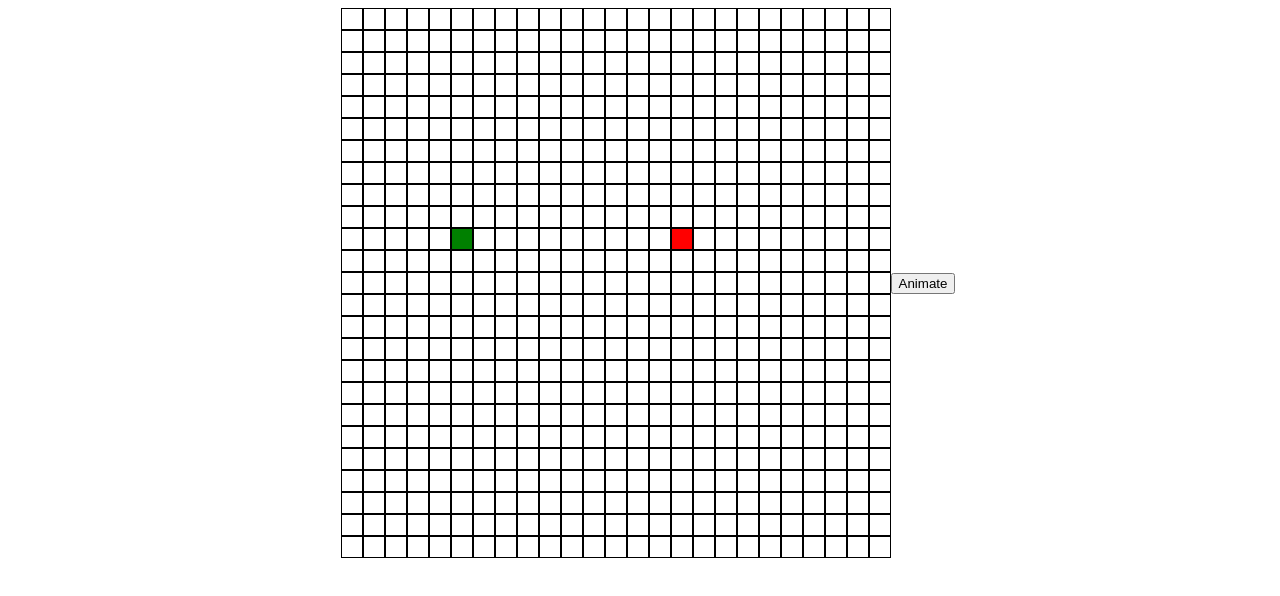
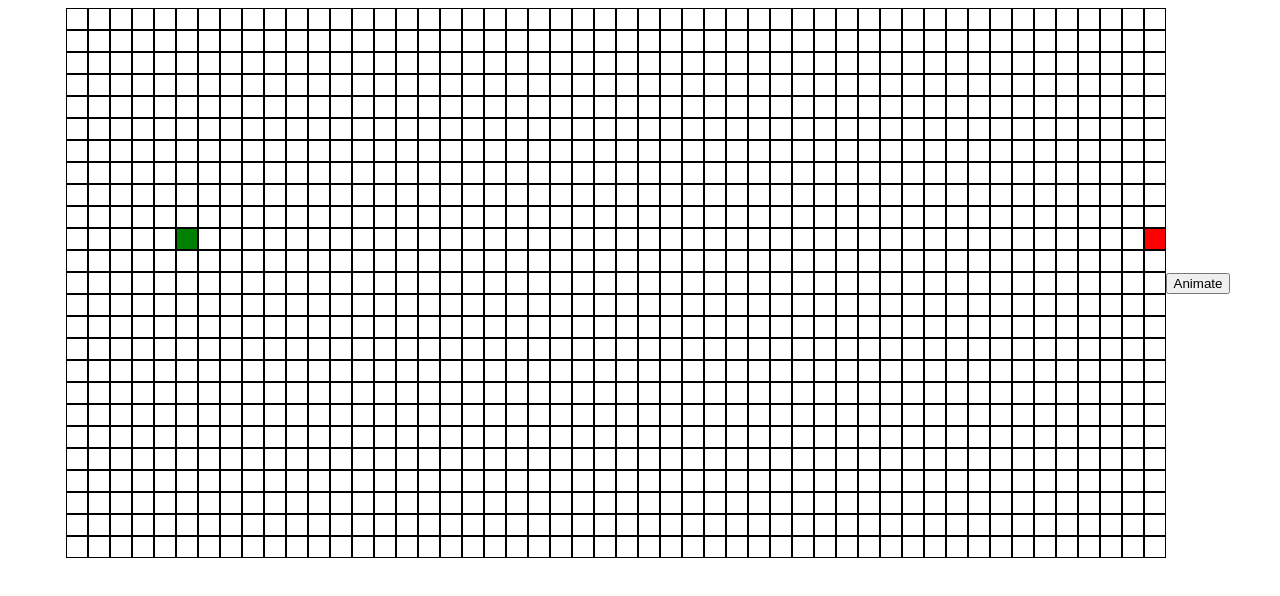
Before and after one commit to triettruong1/pathfinding-visualizer, a React (Vite) app: page / in a window 1280 px wide. Shown: the top 596 px of the page. Built offline with nearby package versions, Linux system fonts and the light colour scheme.

Commit message:
Fixed visualization bug, algo now account for walls

```diff
--- a/src/Algorithm/Dijkstra.ts
+++ b/src/Algorithm/Dijkstra.ts
@@ -9,6 +9,7 @@ export function dijkstra(grid: Node[][], startNode: Node, finishNode: Node) {
         sortNodesByDistance(unvisitedNodes);
         const closestNode = unvisitedNodes.shift();
         if (closestNode) {
+            if (closestNode.isWall) continue;
             closestNode.isVisited = true;
             visitedNodes.push(closestNode);
             updateUnvisitedNeighbors(closestNode, grid);
@@ -43,7 +44,7 @@ function updateUnvisitedNeighbors(node: Node, grid: Node[][]) {
 
 function getUnvisitedNeighbors(node: Node, grid: Node[][]) {
     const neighbors: Node[] = [];
-    const [col, row] = node.coordinate;
+    const [row, col] = node.coordinate;
     if (row > 0) neighbors.push(grid[row - 1][col]);
     if (row < grid.length - 1) neighbors.push(grid[row + 1][col]);
     if (col > 0) neighbors.push(grid[row][col - 1]);
--- a/src/App.tsx
+++ b/src/App.tsx
@@ -4,7 +4,7 @@ import './App.css';
 import Grid from './Components/Grid';
 
 const START_POS: number[] = [5, 10];
-const END_POS: number[] = [15, 10];
+const END_POS: number[] = [49, 10];
 
 export interface Node {
   coordinate: number[];
@@ -20,7 +20,7 @@ const App: React.FC = () => {
   let board: Node[][] = [];
 
   const populateBoard = () => {
-    for (let col = 0; col < 25; col++) {
+    for (let col = 0; col < 50; col++) {
       const currentCol: Node[] = [];
       for (let row = 0; row < 25; row++) {
         currentCol.push({
@@ -38,9 +38,22 @@ const App: React.FC = () => {
 
   populateBoard();
 
+  const updateBoard = () => {
+    for (let col = 0; col < 50; col++) {
+      for (let row = 0; row < 25; row++) {
+        if (nodeRefs.current) {
+          nodeRefs.current[col][row].className.includes('wall') ? board[col][row].isWall = true : ' ';
+        }
+      }
+    }
+  }
+
   const visualizeDijkstra = () => {
     const [START_X, START_Y] = START_POS
     const [END_X, END_Y] = END_POS;
+    console.log(board);
+    updateBoard();
+    console.log(board);
     const startNode = board[START_X][START_Y];
     const endNode = board[END_X][END_Y];
     const visitedNodesInOrder: Node[] | undefined = dijkstra(board, startNode, endNode);
@@ -54,8 +67,8 @@ const App: React.FC = () => {
       const element = visitedNodesInOrder[step];
       if (step === visitedNodesInOrder.length) return;
       setTimeout(() => {
-        const node = visitedNodesInOrder[step];
-        const [node_X, node_Y] = node.coordinate;
+        const { coordinate } = visitedNodesInOrder[step];
+        const [node_X, node_Y] = coordinate;
         const nodeEle = nodeRefs.current[node_X][node_Y];
         nodeEle.className = 'grid visited';
 
@@ -86,12 +99,13 @@ const App: React.FC = () => {
                 return (
                   <Grid
                     ref={(element: HTMLDivElement) => {
-                      nodeRefs.current[colIndex] = nodeRefs.current[colIndex] || [];
-                      nodeRefs.current[colIndex][rowIndex] = element;
+                      nodeRefs.current[rowIndex] = nodeRefs.current[rowIndex] || [];
+                      nodeRefs.current[rowIndex][colIndex] = element;
                     }}
                     coordinate={[rowIndex, colIndex]}
                     isClicking={isClicking}
                     {...isType(rowIndex, colIndex)}
+                    isWall={Node.isWall}
                   />
                 );
               })}
--- a/src/Components/Grid.tsx
+++ b/src/Components/Grid.tsx
@@ -5,6 +5,7 @@ interface GridProps {
     isClicking: boolean;
     isStart: boolean;
     isEnd: boolean;
+    isWall: boolean;
     isShortestPath?: boolean;
 }
 
@@ -13,10 +14,11 @@ const Grid = forwardRef<HTMLDivElement, GridProps>(({
     isClicking,
     isEnd,
     isStart,
+    isWall
 }, ref) => {
     const [x, y] = coordinate;
     const [nodeClass, setNodeClass] = useState(
-        isEnd ? 'end' : isStart ? 'start' : ''
+        isEnd ? 'end' : isStart ? 'start' : isWall ? 'wall' : ''
     );
 
     const handleWallChange = () => {
```
